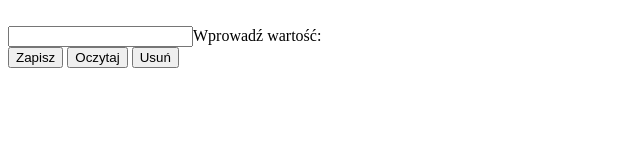
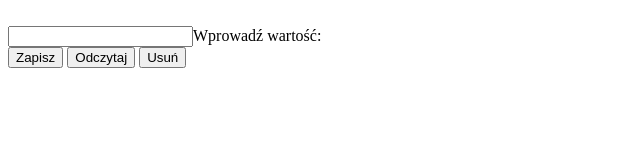
Before and after one commit to adamadam1111/Local_storage_zadanie, a plain HTML site: page index.html in a window 1280 px wide. Shown: the full height of the page, 0-640 px from the left. Drawn offline with Linux system fonts and the light colour scheme.

Commit message:
HTML correction

```diff
--- a/index.html
+++ b/index.html
@@ -11,7 +11,7 @@
     <span></span><br>
     <input>Wprowadź wartość:<br>
     <button>Zapisz</button>
-    <button>Oczytaj</button>
+    <button>Odczytaj</button>
     <button>Usuń</button>
     <script src="js/scripts.js"></script>
 </body>
```
